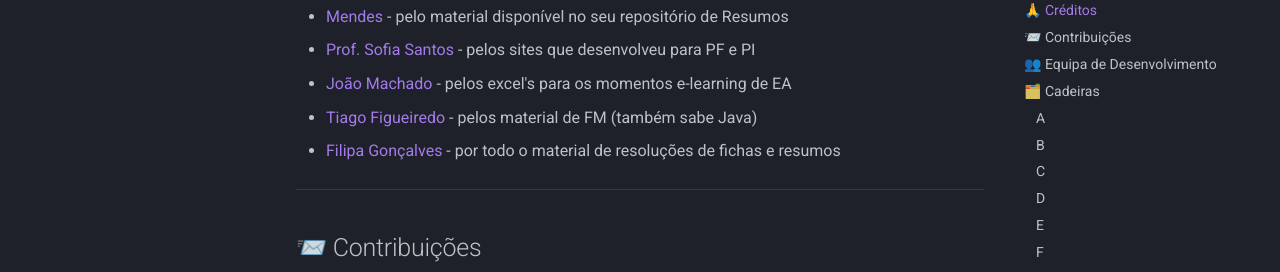
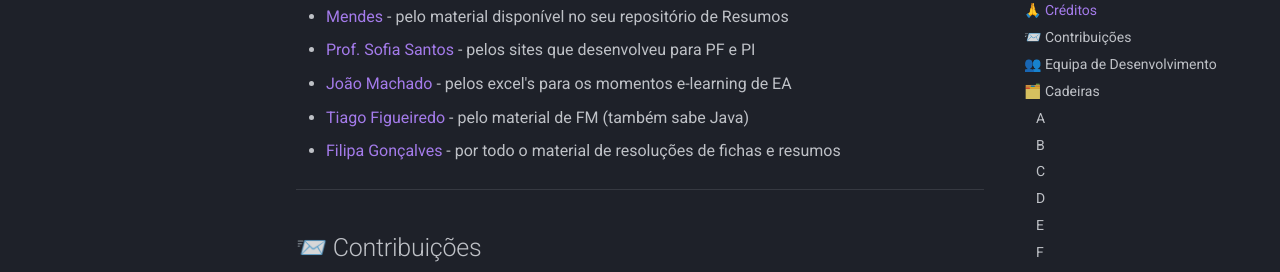
Before and after one commit to eduardo106919/LEI-Material-Estudo, an MkDocs documentation site: the page built from docs/index.md, in a window 1280 px wide and 900 px high, scrolled down 698 px. Shown: the part 152-424 px from the top of the window. Built offline with MkDocs 1.6.1 and Material for MkDocs 9.7.7, drawn with Linux system fonts in a browser that asks for light colours.

Commit message:
correção

```diff
--- a/docs/index.md
+++ b/docs/index.md
@@ -21,7 +21,7 @@ Agradecimento especial a todos os seguintes colegas e docentes:
 * [Mendes](https://github.com/mendess) - pelo material disponível no seu repositório de Resumos
 * [Prof. Sofia Santos](https://github.com/RisingFisan) - pelos sites que desenvolveu para PF e PI
 * [João Machado](https://github.com/pinetreeaxe) - pelos excel's para os momentos e-learning de EA
-* [Tiago Figueiredo](https://github.com/tiagofigueiredo7) - pelos material de FM (também sabe Java)
+* [Tiago Figueiredo](https://github.com/tiagofigueiredo7) - pelo material de FM (também sabe Java)
 * [Filipa Gonçalves](https://github.com/filipac271) - por todo o material de resoluções de fichas e resumos
 
 ---
```
